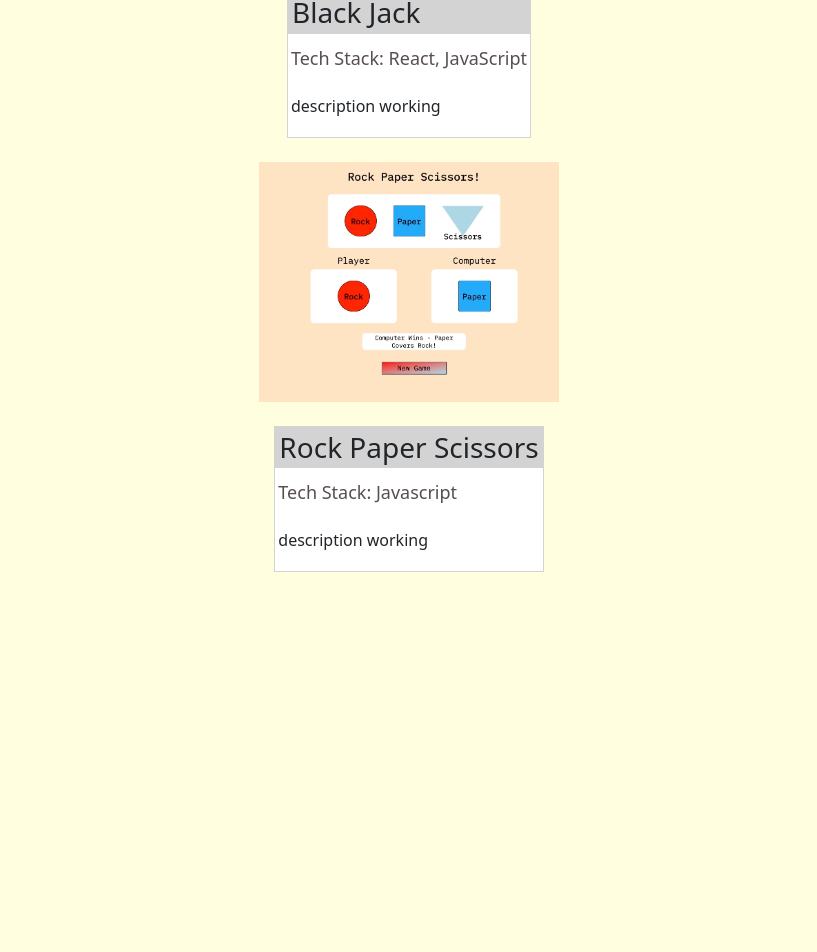
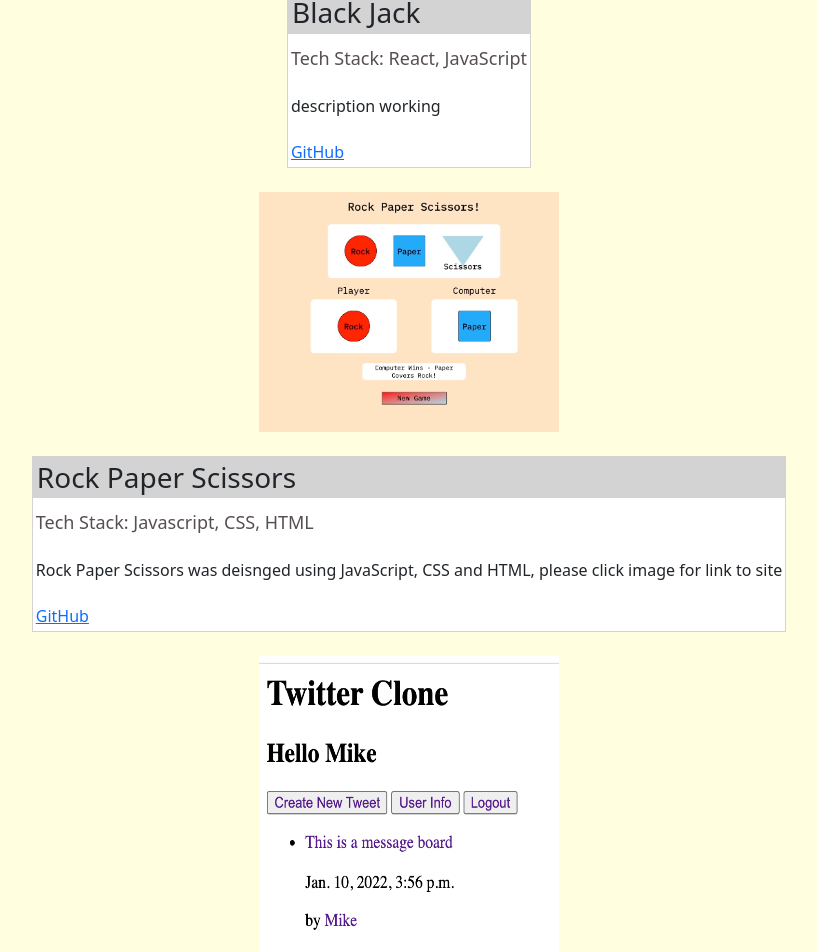
Before and after one commit to mhartley19/portfolio, a React (Create React App) app: page /projects in a window 1280 px wide. Shown: the part 605-1557 px from the top of the page, without its empty margins (231-1048 px from the left). Before the commit the page ends 1177 px from the top, so only its background shows below. Built offline with nearby package versions, Linux system fonts and the light colour scheme.

Commit message:
added tc image, updated card

```diff
--- a/src/components/cards/card-projects.js
+++ b/src/components/cards/card-projects.js
@@ -13,9 +13,13 @@
         </header>
             <p class='project-card-subtitle'>{props.sub}</p>
         <body>
-          <p class='project-card-body'>{props.des}
-        </p>
+            <p class='project-card-body'>{props.des}
+            </p>
         </body>
+        <footer class='project-card-gitlink'>
+          <a href={props.gitlink}>GitHub</a>
+
+        </footer>
       </div>
     )
 }
--- a/src/components/projects.js
+++ b/src/components/projects.js
@@ -5,6 +5,8 @@
 import 'bootstrap/dist/css/bootstrap.min.css'
 
 export const Projects = () => {
+
+
     return(
         <>
 
@@ -21,7 +23,10 @@
 
                 </a>
                 <br></br>
-                <CustomCard title="Black Jack" sub='Tech Stack: React, JavaScript' des='description working'/>
+                <CustomCard title="Black Jack"
+                            sub='Tech Stack: React, JavaScript'
+                            des='description working'
+                            gitlink='https://mhartley19.github.io/rock-paper-scissors/'/>
 
                 <br></br>
 
@@ -31,7 +36,18 @@
                         alt='Rock Paper Scissors Game'/>
                 </a>
                 <br></br>
-                <CustomCard title="Rock Paper Scissors" sub='Tech Stack: Javascript' des='description working'/>
+                <CustomCard title="Rock Paper Scissors" sub='Tech Stack: Javascript, CSS, HTML' des='
+                    Rock Paper Scissors was deisnged using JavaScript, CSS and HTML, please click image for link to site'
+                    gitlink='https://github.com/mhartley19/rock-paper-scissors'/>
+
+                <br></br>
+                        <img class='projectimage twitter-clone-image'
+                        src={require('../images/tc.png')}
+                        alt='Twitter Clone'/>
+                <br></br>
+
+                <CustomCard title='Twitter Clone' sub="Tech Stack: Python" des="decription" gitlink="https://github.com/kenzie-se-q4/twitterclone-mhartley19"/>
+
 
             </div>
 
```
Also changed, not shown: src/images/tc.png (added).
